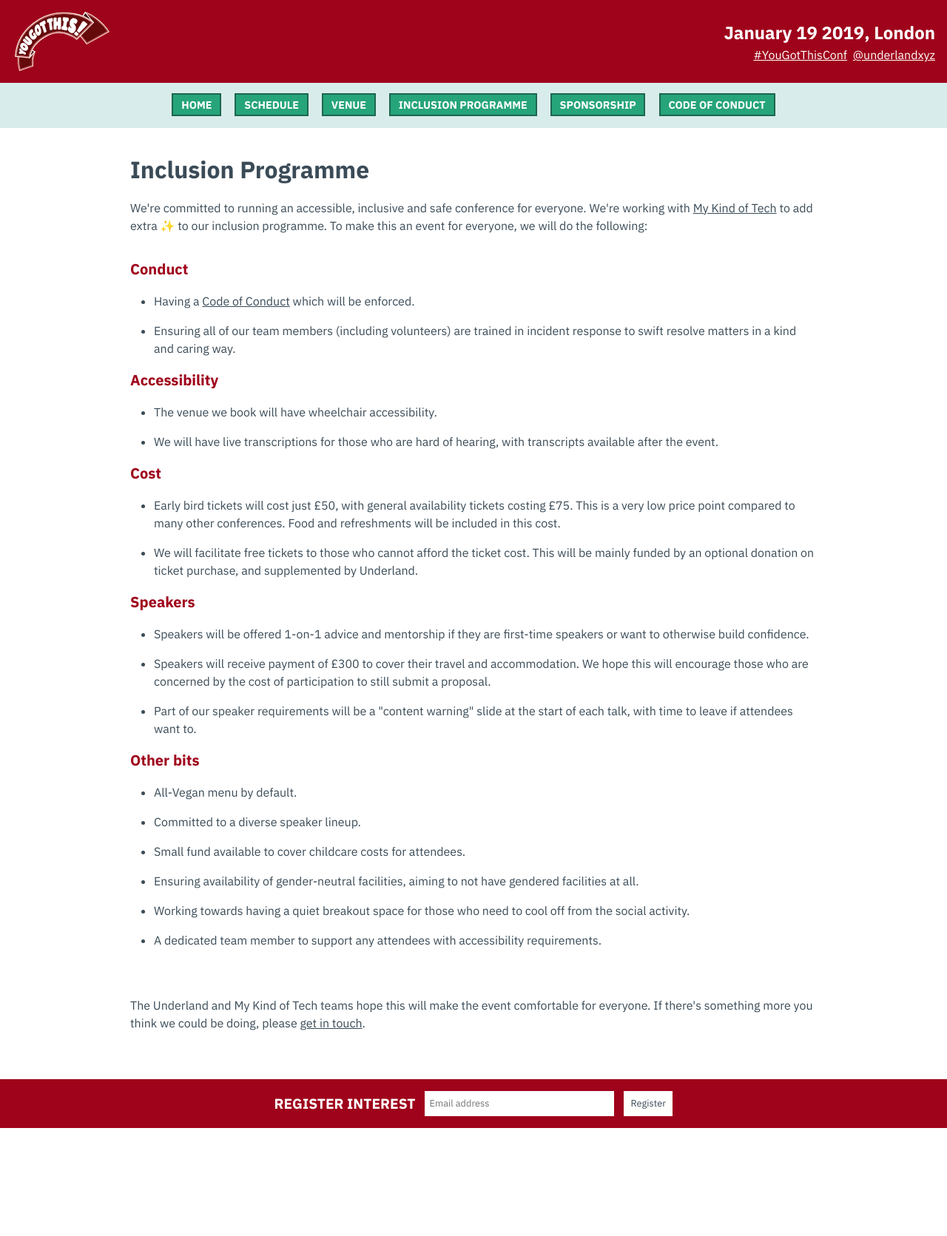
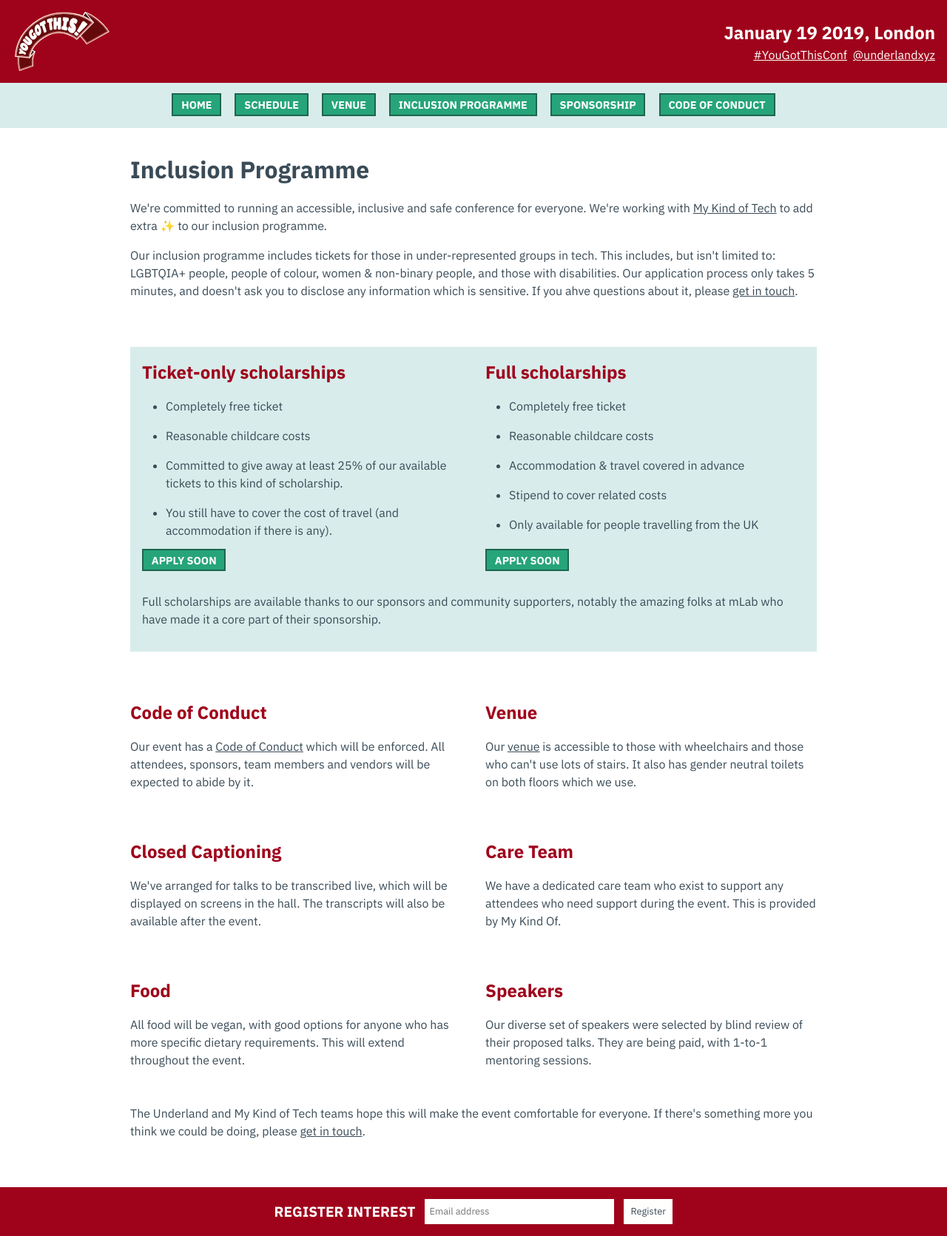
Before and after one commit to underlandxyz/2019.yougotthis.io, a Jekyll site: the page built from inclusion.md, in a window 1280 px wide. Shown: the whole page at 74% size. Built offline with Jekyll 4.4.1, drawn with Linux system fonts in a browser that asks for light colours; before the commit the page ends 1525 px from its top, so only the background shows below that.

Commit message:
incl programme page update

```diff
--- a/_includes/hero.html
+++ b/_includes/hero.html
@@ -20,7 +20,6 @@
   #hero h1 {
     font-size: 2em;
     text-align: center;
-    background: white;
   }
   #hero img {
     height: 500px;
--- a/docs/feed.xml
+++ b/docs/feed.xml
@@ -1 +1 @@
-<?xml version="1.0" encoding="utf-8"?><feed xmlns="http://www.w3.org/2005/Atom" ><generator uri="https://jekyllrb.com/" version="3.8.3">Jekyll</generator><link href="http://localhost:4000/feed.xml" rel="self" type="application/atom+xml" /><link href="http://localhost:4000/" rel="alternate" type="text/html" /><updated>2018-10-01T22:00:22+01:00</updated><id>http://localhost:4000/</id><title type="html">You Got This</title><subtitle>An affordable one-stream conference for junior developers and designers on skills needed for a happy, healthy work life.</subtitle></feed>
+<?xml version="1.0" encoding="utf-8"?><feed xmlns="http://www.w3.org/2005/Atom" ><generator uri="https://jekyllrb.com/" version="3.8.3">Jekyll</generator><link href="http://localhost:4000/feed.xml" rel="self" type="application/atom+xml" /><link href="http://localhost:4000/" rel="alternate" type="text/html" /><updated>2018-10-03T15:54:52+01:00</updated><id>http://localhost:4000/</id><title type="html">You Got This</title><subtitle>An affordable one-stream conference for junior developers and designers on skills needed for a happy, healthy work life.</subtitle></feed>
--- a/inclusion.md
+++ b/inclusion.md
@@ -5,39 +5,106 @@ title: Inclusion Programme
 
 <div class="content w">
   <h1 class="title">Inclusion Programme</h1>
-  <p>We're committed to running an accessible, inclusive and safe conference for everyone. We're working with <a href="http://mykindof.tech/">My Kind of Tech</a> to add extra ✨ to our inclusion programme. To make this an event for everyone, we will do the following:</p>
-  <ul>
-    <h3>Conduct</h3>
-    <li>Having a <a href="/conduct">Code of Conduct</a> which will be enforced.</li>
-    <li>Ensuring all of our team members (including volunteers) are trained in incident response to swift resolve matters in a kind and caring way.</li>
-    <h3>Accessibility</h3>
-    <li>The venue we book will have wheelchair accessibility.</li>
-    <li>We will have live transcriptions for those who are hard of hearing, with transcripts available after the event.</li>
-    <h3>Cost</h3>
-    <li>Early bird tickets will cost just £50, with general availability tickets costing £75. This is a very low price point compared to many other conferences. Food and refreshments will be included in this cost.</li>
-    <li>We will facilitate free tickets to those who cannot afford the ticket cost. This will be mainly funded by an optional donation on ticket purchase, and supplemented by Underland.</li>
-    <h3>Speakers</h3>
-    <li>Speakers will be offered 1-on-1 advice and mentorship if they are first-time speakers or want to otherwise build confidence.</li>
-    <li>Speakers will receive payment of £300 to cover their travel and accommodation. We hope this will encourage those who are concerned by the cost of participation to still submit a proposal.</li>
-    <li>Part of our speaker requirements will be a "content warning" slide at the start of each talk, with time to leave if attendees want to.</li>
-    <h3>Other bits</h3>
-    <li>All-Vegan menu by default.</li>
-    <li>Committed to a diverse speaker lineup.</li>
-    <li>Small fund available to cover childcare costs for attendees.</li>
-    <li>Ensuring availability of gender-neutral facilities, aiming to not have gendered facilities at all.</li>
-    <li>Working towards having a quiet breakout space for those who need to cool off from the social activity.</li>
-    <li>A dedicated team member to support any attendees with accessibility requirements.</li>
-  </ul>
+  <p>We're committed to running an accessible, inclusive and safe conference for everyone. We're working with <a href="http://mykindof.tech/">My Kind of Tech</a> to add extra ✨ to our inclusion programme.</p>
+  <p>Our inclusion programme includes tickets for those in under-represented groups in tech. This includes, but isn't limited to: LGBTQIA+ people, people of colour, women & non-binary people, and those with disabilities. Our application process only takes 5 minutes, and doesn't ask you to disclose any information which is sensitive. If you ahve questions about it, please <a href="mailto:yougotthis@underland.xyz">get in touch</a>.</p>
+  <div class="tickets">
+    <div class="boxes">
+      <div class="box">
+        <div class="top">
+          <h2>Ticket-only scholarships</h2>
+          <ul>
+            <li>Completely free ticket</li>
+            <li>Reasonable childcare costs</li>
+            <li>Committed to give away at least 25% of our available tickets to this kind of scholarship.</li>
+            <li>You still have to cover the cost of travel (and accommodation if there is any).</li>
+          </ul>
+        </div>
+        <div class="link">
+          <a href="#">Apply soon</a>
+        </div>
+      </div>
+      <div class="box">
+        <div class="top">
+          <h2>Full scholarships</h2>
+          <ul>
+            <li>Completely free ticket</li>
+            <li>Reasonable childcare costs</li>
+            <li>Accommodation & travel covered in advance</li>
+            <li>Stipend to cover related costs</li>
+            <li>Only available for people travelling from the UK</li>
+          </ul>
+        </div>
+        <div class="link">
+          <a href="#">Apply soon</a>
+        </div>
+      </div>
+    </div>
+    <p>Full scholarships are available thanks to our sponsors and community supporters, notably the amazing folks at mLab who have made it a core part of their sponsorship.</p>
+  </div>
+  <div class="boxes">
+    <div class="box">
+      <h2>Code of Conduct</h2>
+      <p>Our event has a <a href="/conduct">Code of Conduct</a> which will be enforced. All attendees, sponsors, team members and vendors will be expected to abide by it.</p>
+    </div>
+    <div class="box">
+      <h2>Venue</h2>
+      <p>Our <a href="/venue">venue</a> is accessible to those with wheelchairs and those who can't use lots of stairs. It also has gender neutral toilets on both floors which we use.</p>
+    </div>
+    <div class="box">
+      <h2>Closed Captioning</h2>
+      <p>We've arranged for talks to be transcribed live, which will be displayed on screens in the hall. The transcripts will also be available after the event.</p>
+    </div>
+    <div class="box">
+      <h2>Care Team</h2>
+      <p>We have a dedicated care team who exist to support any attendees who need support during the event. This is provided by My Kind Of.</p>
+    </div>
+    <div class="box">
+      <h2>Food</h2>
+      <p>All food will be vegan, with good options for anyone who has more specific dietary requirements. This will extend throughout the event.</p>
+    </div>
+    <div class="box">
+      <h2>Speakers</h2>
+      <p>Our diverse set of speakers were selected by blind review of their proposed talks. They are being paid, with 1-to-1 mentoring sessions.</p>
+    </div>
+  </div>
   <p>The Underland and My Kind of Tech teams hope this will make the event comfortable for everyone. If there's something more you think we could be doing, please <a href="mailto:yougotthis@underland.xyz">get in touch</a>.</p>
 </div>
 
 <style>
-  h3 {
-    font-size: 1.25em;
-    color: var(--dark);
+.tickets {
+  background: var(--sky);
+  padding: 1em;
+  margin-bottom: 4em;
+  margin-top: 4em;
+}
+.boxes {
+  display: grid;
+  grid-gap: 2em;
+  grid-template-columns: 1fr 1fr;
+}
+.tickets .box {
+  display: flex;
+  flex-direction: column;
+  justify-content: space-between;
+}
+.tickets .top,
+.tickets .boxes {
+  margin-bottom: 0;
+}
+.tickets a {
+  padding: 0.25em 0.75em;
+  background:var(--green);
+  color: white;
+  border: 2px solid var(--green-d);
+  text-decoration: none;
+  font-weight: bold;
+  text-transform: uppercase;
+  font-size: 0.9em;
+}
+
+@media screen and (max-width: 800px) {
+  .boxes {
+    grid-template-columns: 1fr;
   }
-  ul {
-    margin-top: 2em;
-    padding-bottom: 2em;
-  }
+}
 </style>
```
Also changed, not shown: _layouts/home.html (+4 -8 lines), docs/inclusion.html (+97 -30 lines), docs/index.html (+4 -9 lines).
